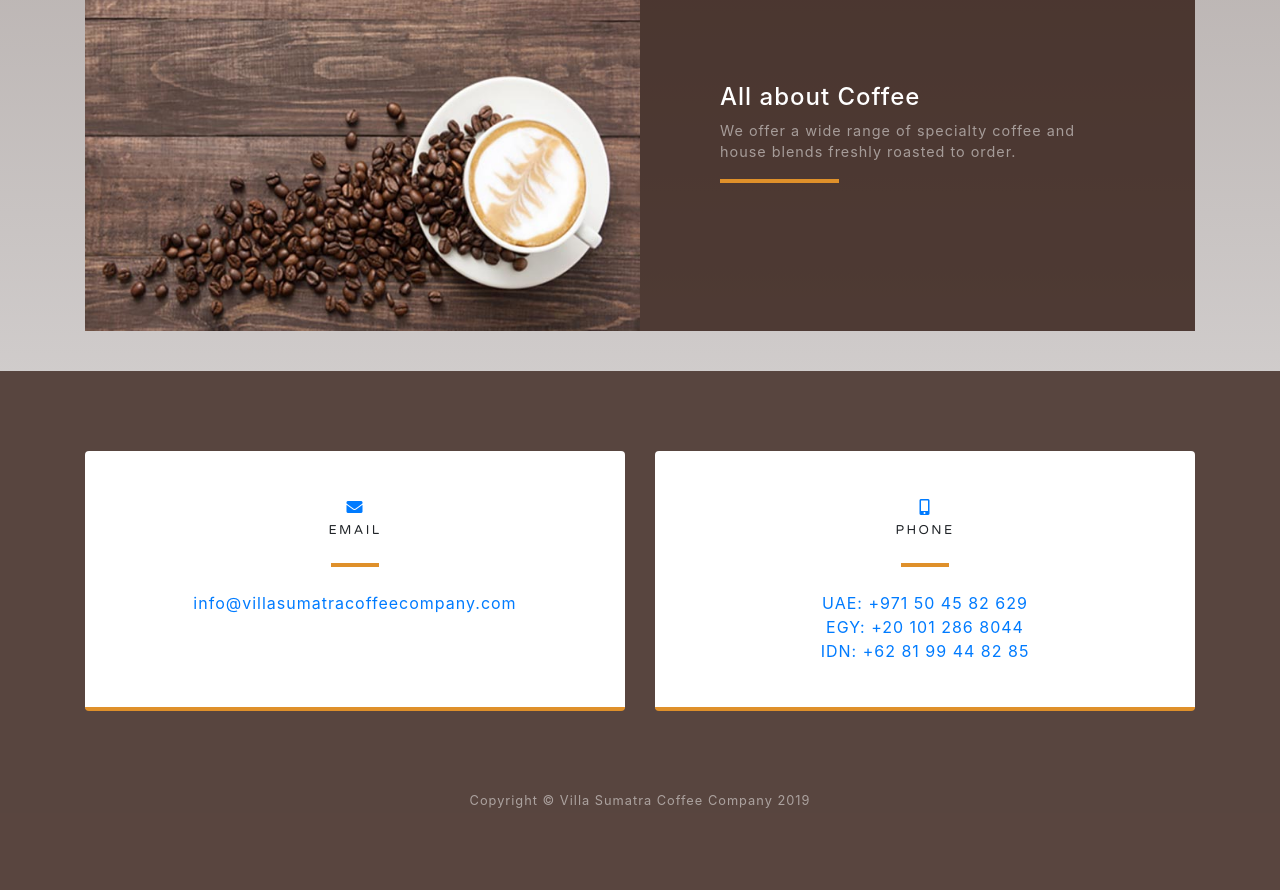
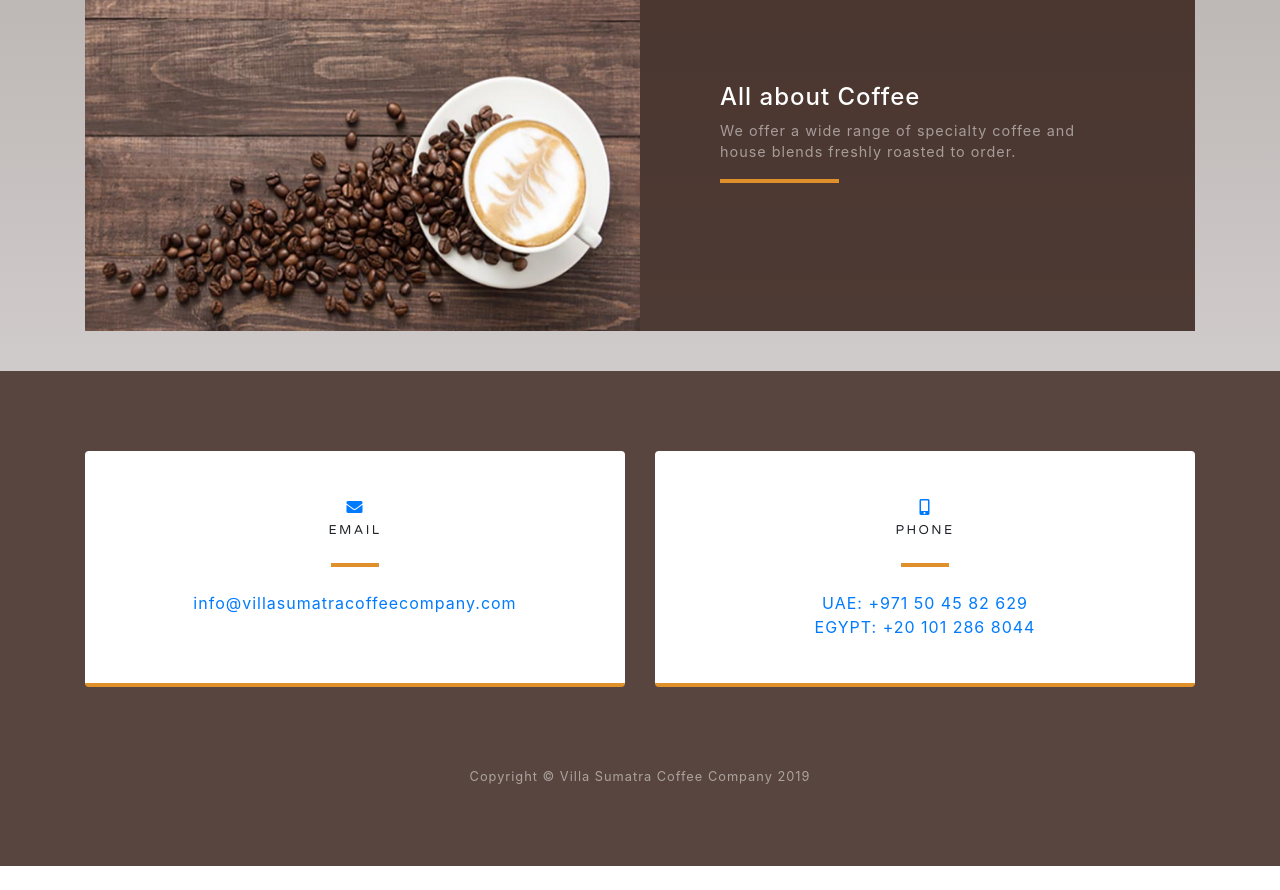
Before and after one commit to Parrot-One/vscco, a website with bundled scripts: page index.html in a window 1280 px wide. Shown: the part 2744-3634 px from the top of the page. After the commit the page ends 3610 px from the top, so only its background shows below. Built offline with nearby package versions, Linux system fonts and the light colour scheme; a web font is replaced by a local one.

Commit message:
removed Indo number

```diff
--- a/index.html
+++ b/index.html
@@ -239,11 +239,12 @@
                 <a href="tel:+971504582629">UAE: +971 50 45 82 629</a>
               </div>
               <div class="medium text-black-50">
-                <a href="tel:+201012868044">EGY: +20 101 286 8044</a>
+                <a href="tel:+201012868044">EGYPT: +20 101 286 8044</a>
               </div>
+              <!--
               <div class="medium text-black-50">
-                <a href="tel:+6281994482285">IDN: +62 81 99 44 82 85</a>
-              </div>
+                <a href="tel:+6281994482285">INDONESIA: +62 81 99 44 82 85</a>
+              </div>-->
             </div>
           </div>
         </div>
```
